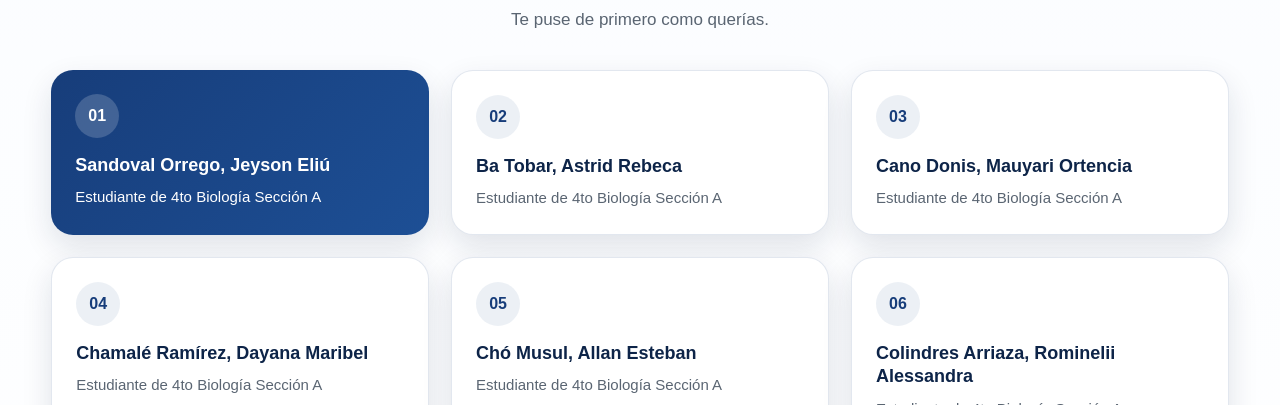
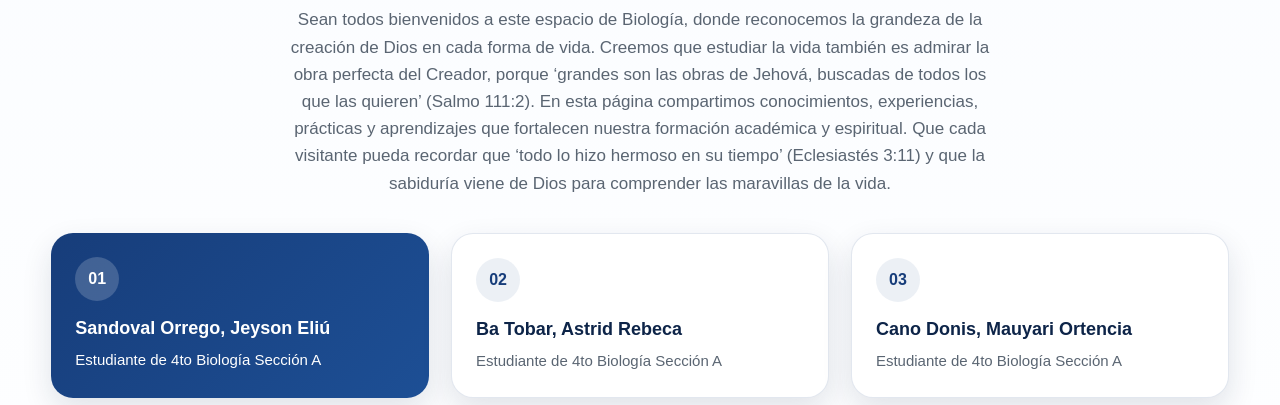
Before and after one commit to Jeyson567/BIOLOGIA, a plain HTML site: page promocion-2026.html in a window 1280 px wide. Shown: the part 695-1100 px from the top of the page. Drawn offline with Linux system fonts and the light colour scheme.

Commit message:
Revise content and add welcome message to HTML
Updated the content of the 'promocion-2026.html' file to include a welcome message and additional context about the biology class.

```diff
--- a/promocion-2026.html
+++ b/promocion-2026.html
@@ -39,7 +39,7 @@
       <div class="section-header">
         <span class="section-tag">Listado del salón</span>
         <h3>Estudiantes de 4to Biología Sección A</h3>
-        <p>Te puse de primero como querías.</p>
+        <p>Sean todos bienvenidos a este espacio de Biología, donde reconocemos la grandeza de la creación de Dios en cada forma de vida. Creemos que estudiar la vida también es admirar la obra perfecta del Creador, porque ‘grandes son las obras de Jehová, buscadas de todos los que las quieren’ (Salmo 111:2). En esta página compartimos conocimientos, experiencias, prácticas y aprendizajes que fortalecen nuestra formación académica y espiritual. Que cada visitante pueda recordar que ‘todo lo hizo hermoso en su tiempo’ (Eclesiastés 3:11) y que la sabiduría viene de Dios para comprender las maravillas de la vida.</p>
       </div>
 
       <div class="alumnos-grid">
```
